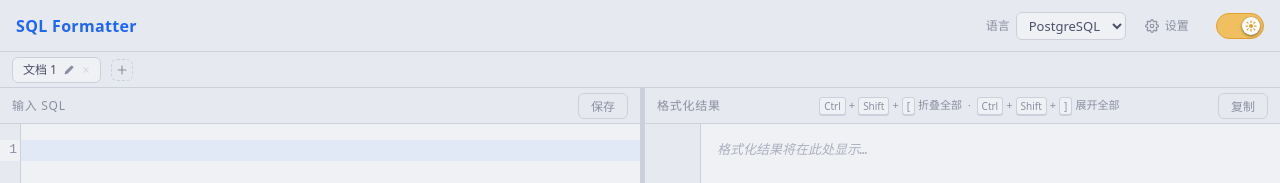
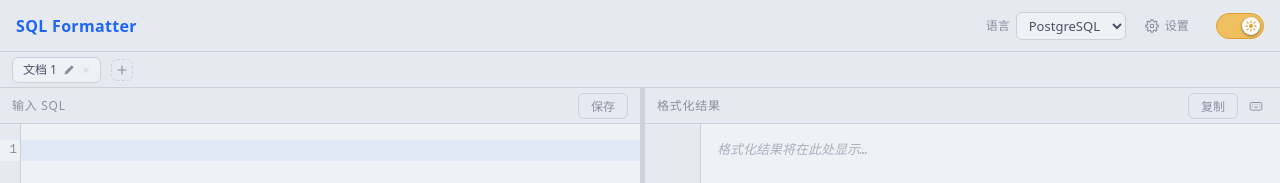
Before and after one commit to Timothyliao/SqlFormatter, a Vue app: page / in a window 1280 px wide. Shown: the top 183 px of the page. Built offline with nearby package versions, Linux system fonts and the light colour scheme.

Commit message:
feat(preview): add scroll shortcuts and redesign keyboard hints

```diff
--- a/src/App.vue
+++ b/src/App.vue
@@ -41,21 +41,74 @@
       <ResizableDivider />
 
       <!-- Right: Preview Panel -->
-      <section class="panel panel-preview" aria-label="格式化预览" style="flex: 1">
+      <section class="panel panel-preview" aria-label="格式化预览" style="flex: 1; position: relative;">
         <div class="panel-header">
           <span class="panel-label">格式化结果</span>
-          <span class="panel-shortcuts" aria-label="快捷键说明">
-            <kbd>Ctrl</kbd>+<kbd>Shift</kbd>+<kbd>[</kbd> 折叠全部
-            &nbsp;·&nbsp;
-            <kbd>Ctrl</kbd>+<kbd>Shift</kbd>+<kbd>]</kbd> 展开全部
-          </span>
-          <div class="copy-button-container">
-            <CopyButton :get-plain-text="getPreviewPlainText" />
+          <div class="panel-header-actions">
+            <div class="copy-button-container">
+              <CopyButton :get-plain-text="getPreviewPlainText" />
+            </div>
+            <button
+              class="shortcuts-trigger"
+              :class="{ 'is-active': shortcutsOpen }"
+              aria-label="查看快捷键"
+              @click.stop="shortcutsOpen = !shortcutsOpen"
+            >
+              <!-- keyboard icon -->
+              <svg width="14" height="14" viewBox="0 0 24 24" fill="none" aria-hidden="true">
+                <rect x="2" y="6" width="20" height="13" rx="2" stroke="currentColor" stroke-width="1.6"/>
+                <path d="M6 10h.01M10 10h.01M14 10h.01M18 10h.01M6 14h.01M18 14h.01M10 14h4" stroke="currentColor" stroke-width="1.6" stroke-linecap="round"/>
+              </svg>
+            </button>
           </div>
         </div>
-        <div class="panel-body">
+        <div class="panel-body" @click="shortcutsOpen = false">
           <PreviewPanel ref="previewPanelRef" />
         </div>
+
+        <!-- Shortcuts drawer -->
+        <Transition name="shortcuts-drawer">
+          <div
+            v-if="shortcutsOpen"
+            class="shortcuts-drawer"
+            role="dialog"
+            aria-label="快捷键列表"
+            @click.stop
+          >
+            <div class="shortcuts-drawer-header">
+              <span class="shortcuts-drawer-title">快捷键</span>
+              <button
+                class="shortcuts-drawer-close"
+                aria-label="关闭"
+                @click="shortcutsOpen = false"
+              >
+                <svg width="12" height="12" viewBox="0 0 12 12" fill="none" aria-hidden="true">
+                  <path d="M1 1l10 10M11 1L1 11" stroke="currentColor" stroke-width="1.5" stroke-linecap="round"/>
+                </svg>
+              </button>
+            </div>
+            <div class="shortcuts-drawer-body">
+              <div class="shortcuts-drawer-section-title">折叠</div>
+              <div class="shortcuts-drawer-row">
+                <span class="shortcuts-drawer-desc">折叠全部</span>
+                <span class="shortcuts-drawer-keys"><kbd>Ctrl</kbd><kbd>Shift</kbd><kbd>[</kbd></span>
+              </div>
+              <div class="shortcuts-drawer-row">
+                <span class="shortcuts-drawer-desc">展开全部</span>
+                <span class="shortcuts-drawer-keys"><kbd>Ctrl</kbd><kbd>Shift</kbd><kbd>]</kbd></span>
+              </div>
+              <div class="shortcuts-drawer-section-title">滚动</div>
+              <div class="shortcuts-drawer-row">
+                <span class="shortcuts-drawer-desc">滚动到首行</span>
+                <span class="shortcuts-drawer-keys"><kbd>Ctrl</kbd><kbd>Home</kbd></span>
+              </div>
+              <div class="shortcuts-drawer-row">
+                <span class="shortcuts-drawer-desc">滚动到末尾</span>
+                <span class="shortcuts-drawer-keys"><kbd>Ctrl</kbd><kbd>End</kbd></span>
+              </div>
+            </div>
+          </div>
+        </Transition>
       </section>
     </main>
   </div>
@@ -88,6 +141,7 @@ const formatterStore = useFormatterStore();
 
 const previewPanelRef = ref<InstanceType<typeof PreviewPanel>>();
 const historyPanelRef = ref<InstanceType<typeof HistoryPanel>>();
+const shortcutsOpen = ref(false);
 
 function getPreviewPlainText(): string {
   return previewPanelRef.value?.getPlainText() ?? '';
@@ -144,5 +198,13 @@ useEventListener(document, 'keydown', (e: KeyboardEvent) => {
     e.preventDefault();
     previewPanelRef.value?.unfoldAll();
   }
+  if ((e.ctrlKey || e.metaKey) && e.key === 'Home') {
+    e.preventDefault();
+    previewPanelRef.value?.scrollToTop();
+  }
+  if ((e.ctrlKey || e.metaKey) && e.key === 'End') {
+    e.preventDefault();
+    previewPanelRef.value?.scrollToBottom();
+  }
 });
 </script>
--- a/src/components/PreviewPanel.vue
+++ b/src/components/PreviewPanel.vue
@@ -32,6 +32,7 @@
 
     <!-- Code area -->
     <pre
+      ref="previewWrapperRef"
       class="preview-code"
       :class="{ 'is-placeholder': isPlaceholder }"
     ><code v-html="renderedHtml" /></pre>
@@ -63,6 +64,7 @@ import type { StatementBlock } from '../utils/previewParser';
 const formatterStore = useFormatterStore();
 
 const collapsed = ref<boolean[]>([]);
+const previewWrapperRef = ref<HTMLElement | null>(null);
 
 // Re-parse blocks whenever outputHtml changes; reset collapsed state
 const blocks = computed<StatementBlock[]>(() => {
@@ -125,5 +127,15 @@ function getPlainText(): string {
   return getPlainTextFromBlocks(blocks.value);
 }
 
-defineExpose({ foldAll, unfoldAll, getPlainText });
+function scrollToTop(): void {
+  const el = previewWrapperRef.value?.closest('.panel-body') as HTMLElement | null;
+  if (el) el.scrollTop = 0;
+}
+
+function scrollToBottom(): void {
+  const el = previewWrapperRef.value?.closest('.panel-body') as HTMLElement | null;
+  if (el) el.scrollTop = el.scrollHeight;
+}
+
+defineExpose({ foldAll, unfoldAll, getPlainText, scrollToTop, scrollToBottom });
 </script>
--- a/src/styles/main.css
+++ b/src/styles/main.css
@@ -1045,32 +1045,194 @@ body {
   background: var(--color-text-muted);
 }
 
-/* ── Panel shortcuts hint ─────────────────────────────────── */
-.panel-shortcuts {
-  font-size: 11px;
-  color: var(--color-text-muted);
-  display: flex;
-  align-items: center;
-  gap: 3px;
+/* ── Panel header actions (right side button group) ───────── */
+.panel-header-actions {
+  display: flex;
+  align-items: center;
+  gap: 6px;
+  margin-left: auto;
+}
+
+/* ── Shortcuts trigger button ─────────────────────────────── */
+.shortcuts-trigger {
+  display: flex;
+  align-items: center;
+  justify-content: center;
+  width: 24px;
+  height: 24px;
+  border-radius: 5px;
+  border: 1px solid transparent;
+  background: transparent;
+  color: var(--color-text-muted);
+  cursor: pointer;
+  padding: 0;
+  transition: color 0.15s, background 0.15s, border-color 0.15s;
+  flex-shrink: 0;
+}
+
+.shortcuts-trigger:hover {
+  color: var(--color-text);
+  background: var(--color-history-item-hover);
+  border-color: var(--color-border);
+}
+
+.shortcuts-trigger.is-active {
+  color: var(--color-accent);
+  background: color-mix(in srgb, var(--color-accent) 10%, transparent);
+  border-color: color-mix(in srgb, var(--color-accent) 30%, transparent);
+}
+
+/* ── Shortcuts drawer ─────────────────────────────────────── */
+.shortcuts-drawer {
+  position: absolute;
+  top: 36px;
+  right: 0;
+  bottom: 0;
+  width: 260px;
+  background: var(--color-bg);
+  border-left: 1px solid var(--color-border);
+  z-index: 20;
+  display: flex;
+  flex-direction: column;
+  box-shadow: -6px 0 20px rgba(0, 0, 0, 0.10);
+}
+
+.shortcuts-drawer-header {
+  display: flex;
+  align-items: center;
+  justify-content: space-between;
+  padding: 16px 20px 14px;
+  border-bottom: 1px solid var(--color-border);
+  flex-shrink: 0;
+}
+
+.shortcuts-drawer-title {
+  font-size: 14px;
+  font-weight: 600;
+  color: var(--color-text);
+  letter-spacing: 0.01em;
+}
+
+.shortcuts-drawer-close {
+  display: flex;
+  align-items: center;
+  justify-content: center;
+  width: 26px;
+  height: 26px;
+  border-radius: 6px;
+  border: none;
+  background: transparent;
+  color: var(--color-text-muted);
+  cursor: pointer;
+  padding: 0;
+  transition: background 0.12s, color 0.12s;
+}
+
+.shortcuts-drawer-close:hover {
+  background: var(--color-history-item-hover);
+  color: var(--color-text);
+}
+
+/* ── Drawer body ──────────────────────────────────────────── */
+.shortcuts-drawer-body {
   flex: 1;
+  overflow-y: auto;
+  padding: 8px 0 16px;
+}
+
+/* Section title */
+.shortcuts-drawer-section-title {
+  padding: 14px 20px 6px;
+  font-size: 13px;
+  font-weight: 600;
+  color: var(--color-text);
+  letter-spacing: 0.01em;
+}
+
+.shortcuts-drawer-section-title:first-child {
+  padding-top: 8px;
+}
+
+/* Row */
+.shortcuts-drawer-row {
+  display: flex;
+  align-items: center;
+  justify-content: space-between;
+  padding: 10px 20px;
+  gap: 16px;
+  transition: background 0.1s;
+  border-radius: 0;
+}
+
+.shortcuts-drawer-row:hover {
+  background: var(--color-surface);
+}
+
+.shortcuts-drawer-desc {
+  font-size: 12px;
+  color: var(--color-text);
+  flex: 1;
+  white-space: nowrap;
+}
+
+/* Keys group */
+.shortcuts-drawer-keys {
+  display: flex;
+  align-items: center;
+  gap: 4px;
+  flex-shrink: 0;
+}
+
+/* Refined kbd */
+.shortcuts-drawer-keys kbd {
+  display: inline-flex;
+  align-items: center;
   justify-content: center;
-  white-space: nowrap;
-  user-select: none;
-}
-
-.panel-shortcuts kbd {
-  display: inline-flex;
-  align-items: center;
-  justify-content: center;
-  background: var(--color-bg);
+  min-width: 22px;
+  height: 20px;
+  padding: 0 6px;
+  background: var(--color-surface);
   border: 1px solid var(--color-border);
-  border-radius: 3px;
-  padding: 0 4px;
+  border-bottom: 1px solid var(--color-border);
+  border-radius: 5px;
+  box-shadow: 0 1px 0 rgba(255, 255, 255, 0.04);
   font-size: 10px;
   font-family: var(--font-ui);
-  line-height: 16px;
-  color: var(--color-text-muted);
-  box-shadow: 0 1px 0 var(--color-border);
+  font-weight: 500;
+  color: var(--color-text-muted);
+  white-space: nowrap;
+  line-height: 1;
+  letter-spacing: 0.01em;
+}
+
+[data-theme='light'] .shortcuts-drawer-keys kbd {
+  background: #ffffff;
+  border-color: #d0d4de;
+  box-shadow: 0 1px 0 rgba(0, 0, 0, 0.08);
+  color: #4c4f69;
+}
+
+/* ── Drawer slide-in transition ───────────────────────────── */
+.shortcuts-drawer-enter-active {
+  transition: transform 0.2s cubic-bezier(0.25, 0.46, 0.45, 0.94),
+              opacity 0.15s ease;
+}
+
+.shortcuts-drawer-leave-active {
+  transition: transform 0.18s cubic-bezier(0.55, 0, 1, 0.45),
+              opacity 0.15s ease;
+}
+
+.shortcuts-drawer-enter-from,
+.shortcuts-drawer-leave-to {
+  transform: translateX(100%);
+  opacity: 0;
+}
+
+.shortcuts-drawer-enter-to,
+.shortcuts-drawer-leave-from {
+  transform: translateX(0);
+  opacity: 1;
 }
 
 /* ── Responsive: stack panels on narrow viewports ─────────── */
```
Also changed, not shown: 2 other files (tests, documents, lock files or other folders).
